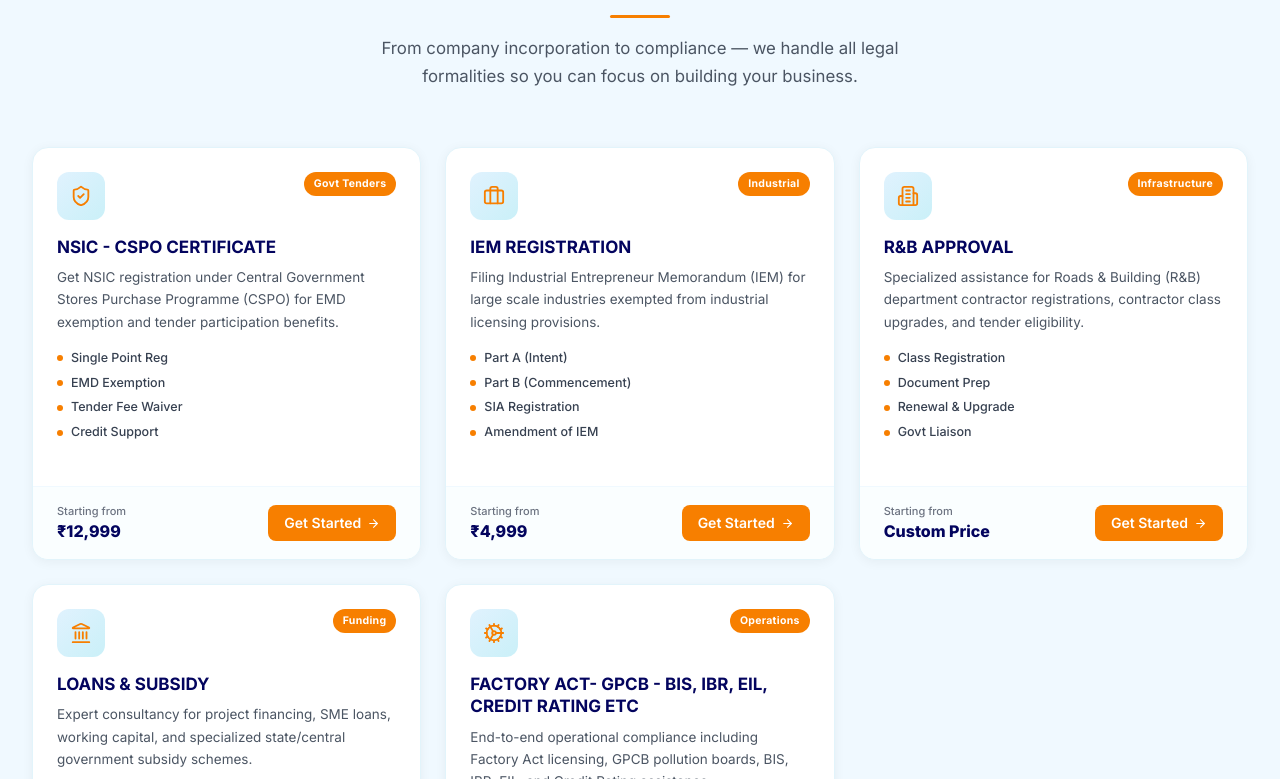
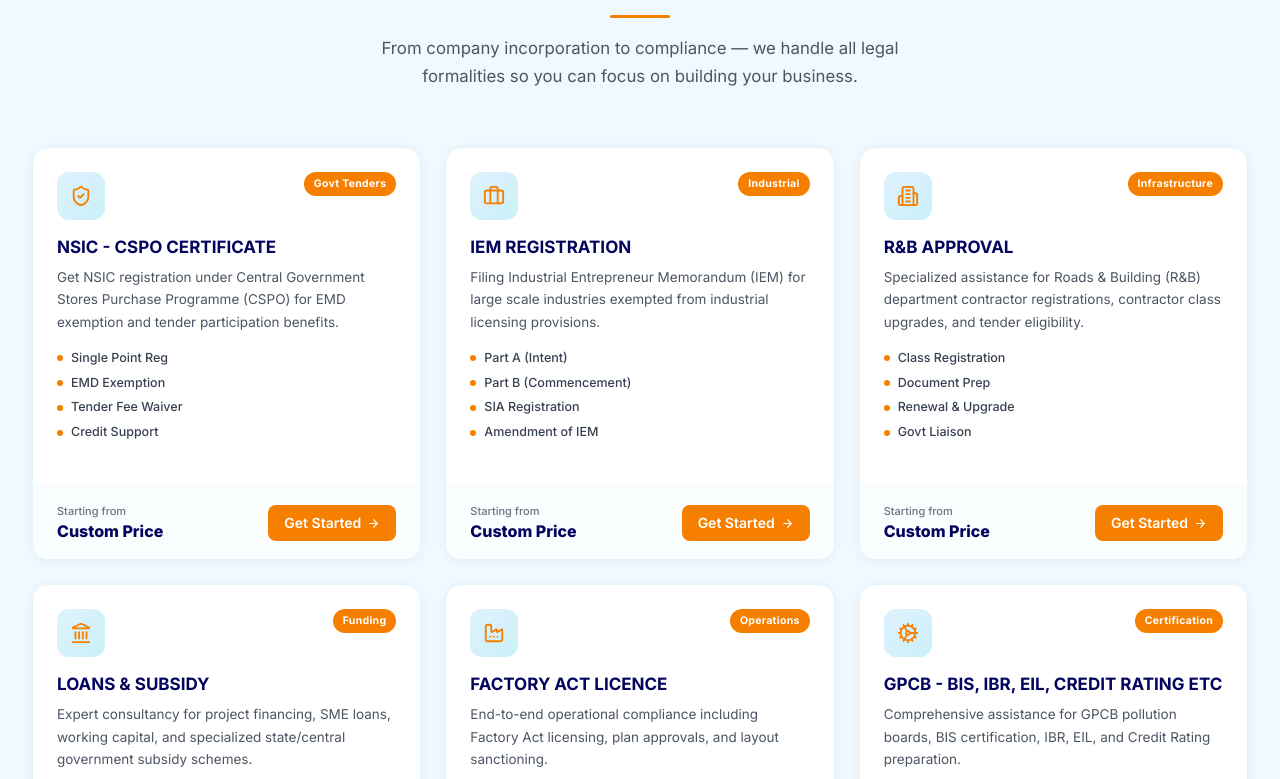
Before and after one commit to Param2725/tatva-design2, a React (Vite) app: page / in a window 1280 px wide. Shown: the part 2021-2800 px from the top of the page. Built offline with nearby package versions, Linux system fonts and the light colour scheme.

Commit message:
feat: Add Header, Footer, Hero, Services, WhyChooseUs, Contact components and About Us page.

```diff
--- a/src/app/components/Contact.tsx
+++ b/src/app/components/Contact.tsx
@@ -2,15 +2,18 @@
 import { Send, Phone, Mail, MapPin, Clock, CheckCircle } from "lucide-react";
 
 const services = [
-  "Company Registration (Pvt. Ltd.)",
-  "LLP Registration",
-  "One Person Company (OPC)",
-  "Partnership Firm",
-  "ISO Certification",
+  "Company Registration",
+  "Startup India Registration",
+  "MSME / Udyam Registration",
   "Trademark Registration",
-  "MSME / Udyam Registration",
-  "Startup India Registration",
-  "Annual Compliance",
+  "GeM Registration",
+  "ISO / CE / GMP Certification",
+  "NSIC - CSPO Certificate",
+  "IEM Registration",
+  "R&B Approval",
+  "Loans & Subsidy",
+  "Factory Act Licence",
+  "GPCB / BIS / IBR / EIL",
   "Other / Not Sure",
 ];
 
@@ -68,7 +71,7 @@
     {
       icon: Clock,
       label: "Working Hours",
-      value: "Mon – Sat: 9 AM – 7 PM",
+      value: "Mon – Sat: 9:00 AM – 6:30 PM",
       href: "#",
     },
   ];
@@ -258,7 +261,7 @@
                         required
                         value={form.name}
                         onChange={handleChange}
-                        placeholder="Rajesh Kumar"
+                        placeholder="Enter Your Full Name"
                         className="w-full px-4 py-3 rounded-xl outline-none transition-all duration-200"
                         style={{
                           background: "#f8fafc",
@@ -294,7 +297,7 @@
                         required
                         value={form.phone}
                         onChange={handleChange}
-                        placeholder="+91 98765 43210"
+                        placeholder="Enter Your Phone Number"
                         className="w-full px-4 py-3 rounded-xl outline-none transition-all duration-200"
                         style={{
                           background: "#f8fafc",
@@ -331,7 +334,7 @@
                       required
                       value={form.email}
                       onChange={handleChange}
-                      placeholder="you@company.com"
+                      placeholder="Enter Your Email Address"
                       className="w-full px-4 py-3 rounded-xl outline-none transition-all duration-200"
                       style={{
                         background: "#f8fafc",
--- a/src/app/components/Footer.tsx
+++ b/src/app/components/Footer.tsx
@@ -3,11 +3,17 @@
 
 const services = [
   { name: "Company Registration", href: "/services/company-registration" },
-  { name: "LLP Registration", href: "/services/llp-registration" },
-  { name: "ISO Certification", href: "/services/iso-certification" },
+  { name: "Startup India", href: "/services/startup-india-registration" },
+  { name: "MSME / Udyam Registration", href: "/services/msme-registration" },
   { name: "Trademark Registration", href: "/services/trademark-registration" },
-  { name: "MSME Registration", href: "/services/msme-registration" },
-  { name: "Startup India", href: "/services/startup-india-registration" },
+  { name: "GeM Registration", href: "/services/gem-registration" },
+  { name: "ISO / CE / GMP Certification", href: "#contact" },
+  { name: "NSIC - CSPO Certificate", href: "#contact" },
+  { name: "IEM Registration", href: "#contact" },
+  { name: "R&B Approval", href: "#contact" },
+  { name: "Loans & Subsidy", href: "#contact" },
+  { name: "Factory Act Licence", href: "#contact" },
+  { name: "GPCB / BIS / IBR / EIL", href: "#contact" },
 ];
 
 const quickLinks = [
@@ -19,14 +25,6 @@
   { label: "Contact Us", href: "#contact" },
 ];
 
-const compliance = [
-  "Annual Compliance",
-  "Income Tax Filing",
-  "ROC Filing",
-  "Director KYC",
-  "MCA Annual Return",
-  "Audit & Accounts",
-];
 
 export function Footer() {
   const navigate = useNavigate();
@@ -251,42 +249,8 @@
               ))}
             </ul>
           </div>
-
-          {/* Compliance */}
+          {/* CTA in Footer */}
           <div>
-            <h4
-              style={{
-                color: "white",
-                fontSize: "13px",
-                fontWeight: 700,
-                letterSpacing: "0.5px",
-                marginBottom: "16px",
-              }}
-            >
-              COMPLIANCE
-            </h4>
-            <ul className="space-y-2.5 mb-6">
-              {compliance.map((item) => (
-                <li key={item}>
-                  <button
-                    onClick={() => handleNavClick("#contact")}
-                    className="flex items-center gap-1.5 transition-all duration-200"
-                    style={{ color: "rgba(255,255,255,0.6)", fontSize: "13.5px", background: "none", border: "none", cursor: "pointer", padding: 0, textAlign: "left" }}
-                    onMouseEnter={(e) => {
-                      (e.currentTarget as HTMLElement).style.color = "#48cae4";
-                    }}
-                    onMouseLeave={(e) => {
-                      (e.currentTarget as HTMLElement).style.color = "rgba(255,255,255,0.6)";
-                    }}
-                  >
-                    <ArrowRight size={11} />
-                    {item}
-                  </button>
-                </li>
-              ))}
-            </ul>
-
-            {/* CTA in Footer */}
             <div
               className="rounded-xl p-4"
               style={{
--- a/src/app/components/Header.tsx
+++ b/src/app/components/Header.tsx
@@ -17,7 +17,7 @@
 
   const navLinks = [
     { label: "Home", href: "#home" },
-    { label: "About", href: "/about-us" },
+    { label: "About Us", href: "/about-us" },
     { label: "Services", href: "#services" },
     { label: "Process", href: "#process" },
     { label: "Contact", href: "#contact" },
--- a/src/app/components/Hero.tsx
+++ b/src/app/components/Hero.tsx
@@ -81,7 +81,7 @@
               >
                 Business Registration
               </span>{" "}
-              for Startups
+              for Startups & Industries.
             </h1>
 
             <p
--- a/src/app/components/Services.tsx
+++ b/src/app/components/Services.tsx
@@ -27,7 +27,7 @@
     description: "Register your Private Limited, LLP, OPC, or Public Limited company with MCA. Includes DIN, DSC, name approval, MOA/AOA, and Incorporation.",
     features: ["Private Limited", "LLP Registration", "One Person Company", "Partnership"],
     timeline: "5–7 Working Days",
-    starting: "₹4,999",
+    starting: "Custom Price",
     href: "/services/company-registration"
   },
   {
@@ -39,7 +39,7 @@
     description: "Navigate DPIIT recognition to get tax exemptions, easier compliance, fast-tracking of patent applications, and funding support.",
     features: ["DPIIT Recognition", "Tax Exemption (80IAC)", "Angel Tax Exemption", "Patent Rebates"],
     timeline: "3–5 Working Days",
-    starting: "₹3,999",
+    starting: "Custom Price",
     href: "/services/startup-india-registration"
   },
   {
@@ -51,7 +51,7 @@
     description: "Register under Udyam (MSME) to unlock government subsidies, priority sector lending, tax concessions, and prompt payment protection.",
     features: ["Udyam Certificate", "NIC Code Selection", "Subsidy Eligibility", "Priority Lending"],
     timeline: "1–2 Working Days",
-    starting: "₹999",
+    starting: "Custom Price",
     href: "/services/msme-registration"
   },
   {
@@ -63,7 +63,7 @@
     description: "Safeguard your brand name, logo, and intellectual identity with a registered trademark. Prevent misuse and stand out in the market.",
     features: ["TM Application", "Logo Protection", "Objection Handling", "Brand Advisory"],
     timeline: "18–24 Months",
-    starting: "₹6,999",
+    starting: "Custom Price",
     href: "/services/trademark-registration"
   },
   {
@@ -75,7 +75,7 @@
     description: "Register as a seller on the Government e-Marketplace (GeM) to participate in direct government procurement and national tenders.",
     features: ["Seller Registration", "Vendor Assessment", "Catalogue Management", "Tender Bidding"],
     timeline: "2–4 Working Days",
-    starting: "₹1,999",
+    starting: "Custom Price",
     href: "/services/gem-registration"
   },
   // SET 2
@@ -88,7 +88,7 @@
     description: "Achieve globally recognized certifications like ISO 9001, CE Mark, and GMP to enhance business credibility, quality control, and tender eligibility.",
     features: ["ISO 9001:2015", "CE Marking", "GMP Certification", "Quality Audits"],
     timeline: "7–15 Working Days",
-    starting: "₹8,999",
+    starting: "Custom Price",
     href: "#contact"
   },
   {
@@ -100,7 +100,7 @@
     description: "Get NSIC registration under Central Government Stores Purchase Programme (CSPO) for EMD exemption and tender participation benefits.",
     features: ["Single Point Reg", "EMD Exemption", "Tender Fee Waiver", "Credit Support"],
     timeline: "15–20 Working Days",
-    starting: "₹12,999",
+    starting: "Custom Price",
     href: "#contact"
   },
   {
@@ -112,7 +112,7 @@
     description: "Filing Industrial Entrepreneur Memorandum (IEM) for large scale industries exempted from industrial licensing provisions.",
     features: ["Part A (Intent)", "Part B (Commencement)", "SIA Registration", "Amendment of IEM"],
     timeline: "3–5 Working Days",
-    starting: "₹4,999",
+    starting: "Custom Price",
     href: "#contact"
   },
   {
@@ -140,13 +140,25 @@
     href: "#contact"
   },
   {
-    icon: Cog,
-    title: "FACTORY ACT- GPCB - BIS, IBR, EIL, CREDIT RATING ETC",
-    shortTitle: "Compliance",
+    icon: Factory,
+    title: "FACTORY ACT LICENCE",
+    shortTitle: "Factory Act",
     badge: "Operations",
     badgeColor: "#f77f00",
-    description: "End-to-end operational compliance including Factory Act licensing, GPCB pollution boards, BIS, IBR, EIL, and Credit Rating assistance.",
-    features: ["Factory License", "GPCB CTE/CCA", "BIS Certification", "Credit Rating Prep"],
+    description: "End-to-end operational compliance including Factory Act licensing, plan approvals, and layout sanctioning.",
+    features: ["Factory License", "Plan Approval", "License Renewal", "Compliance Support"],
+    timeline: "Variable",
+    starting: "Custom Price",
+    href: "#contact"
+  },
+  {
+    icon: Cog,
+    title: "GPCB - BIS, IBR, EIL, CREDIT RATING ETC",
+    shortTitle: "GPCB / BIS",
+    badge: "Certification",
+    badgeColor: "#f77f00",
+    description: "Comprehensive assistance for GPCB pollution boards, BIS certification, IBR, EIL, and Credit Rating preparation.",
+    features: ["GPCB CTE/CCA", "BIS Certification", "IBR & EIL", "Credit Rating Prep"],
     timeline: "Variable",
     starting: "Custom Price",
     href: "#contact"
@@ -408,6 +420,21 @@
             <ChevronRight size={24} />
           </button>
         </div>
+
+        {/* Contact Note */}
+        <div className="mt-12 text-center">
+          <p style={{ color: "rgba(3,4,94,0.7)", fontSize: "14.5px", fontWeight: 500 }}>
+            Didn't find the service you're looking for?{" "}
+            <a
+              href="#contact"
+              className="transition-colors duration-200 hover:underline"
+              style={{ color: "#f77f00", fontWeight: 700, textDecoration: "none" }}
+            >
+              Contact Us
+            </a>
+            {" "}for a custom solution.
+          </p>
+        </div>
       </div>
     </section>
   );
--- a/src/app/components/WhyChooseUs.tsx
+++ b/src/app/components/WhyChooseUs.tsx
@@ -90,7 +90,7 @@
               lineHeight: 1.2,
             }}
           >
-            Why <span style={{ color: "#f77f00" }}>5,000+</span> Founders Trust Us
+            Why <span style={{ color: "#f77f00" }}>500+</span> Founders Trust Us
           </h2>
           <div style={{ width: "60px", height: "3px", background: "#f77f00", borderRadius: "2px", margin: "0 auto 16px" }} />
           <p
--- a/src/app/pages/AboutUs.tsx
+++ b/src/app/pages/AboutUs.tsx
@@ -39,7 +39,8 @@
                 />
                 <div className="max-w-7xl mx-auto px-4 sm:px-6 lg:px-8 relative z-10 text-center">
                     <h1 className="text-3xl md:text-4xl lg:text-5xl xl:text-5xl font-bold mb-4 leading-tight">
-                        About Tatva Consultancy
+                        About<br />
+                        <span style={{ color: "rgba(255,255,255,0.9)" }}>Tatva Consultancy Services</span>
                     </h1>
                     <p className="text-lg md:text-xl max-w-2xl mx-auto" style={{ color: "rgba(255,255,255,0.8)" }}>
                         Simplifying business registrations and certifications across India since 2022.
@@ -96,7 +97,7 @@
                             <div className="flex flex-wrap gap-4 mt-6">
                                 {[
                                     { icon: ShieldCheck, title: "MCA Authorized", desc: "Registered with Ministry of Corporate Affairs" },
-                                    { icon: TrendingUp, title: "5,000+ Businesses", desc: "Successfully registered across India" },
+                                    { icon: TrendingUp, title: "500+ Businesses", desc: "Successfully registered across India" },
                                 ].map((h) => (
                                     <div
                                         key={h.title}
@@ -133,16 +134,16 @@
 
                             <div className="space-y-4 text-gray-600 text-base leading-relaxed text-justify">
                                 <p>
-                                    Established in the year <strong style={{ color: "#03045e" }}>2022 in Ahmedabad (Gujarat, India)</strong>, we, <strong style={{ color: "#03045e" }}>"Tatva Registration & Certification Services Pvt. Ltd."</strong>, are engaged in providing a wide range of compliance and certification services.
+                                    Established in <strong style={{ color: "#03045e" }}>2022 in Ahmedabad</strong>, <strong style={{ color: "#03045e" }}>Tatva Registration & Certification Services Pvt. Ltd.</strong> is a leading <strong style={{ color: "#03045e" }}>business compliance consultancy</strong> delivering end-to-end regulatory solutions across India.
                                 </p>
                                 <p>
-                                    Our offerings include <strong style={{ color: "#0077b6" }}>MSME Certification, ISO Certification, Trademark Registration, Company Registration, Startup India Registration, GeM Registration</strong>, and many more. We have a team of trained and skilled professionals with deep expertise in their respective domains.
+                                    We exclusively provide <strong style={{ color: "#0077b6" }}>Company Registration, Startup India, MSME (Udyam), Trademark & Logo, GeM, ISO/CE/GMP, NSIC-CSPO, IEM, R&B Approvals, Project Loans, Factory Act Licence, and GPCB/BIS/IBR Certification</strong>. We navigate complex frameworks so you stay 100% compliant.
                                 </p>
                                 <p>
-                                    We specialize in compliance and government certification services and also conduct <strong style={{ color: "#03045e" }}>seminars in industrial areas</strong> to raise awareness about corporate governance and government benefits available to MSMEs.
+                                    Beyond compliance, we conduct <strong style={{ color: "#03045e" }}>industrial seminars</strong> to educate SMEs on corporate governance, intellectual property, and government subsidies.
                                 </p>
                                 <p>
-                                    Under the management of <strong style={{ color: "#03045e" }}>"Bharat Prajapati"</strong>, we are able to attain complete satisfaction of our clients. His rich industry experience and knowledge have helped us achieve a reputed name in the industry.
+                                    Led by <strong style={{ color: "#03045e" }}>Founder Bharat Prajapati</strong>, our expert team ensures reliable, affordable support for startups and established enterprises alike.
                                 </p>
                             </div>
                         </div>
@@ -292,7 +293,7 @@
                                     </div>
                                     <div>
                                         <p className="text-sm font-bold mb-1" style={{ color: "#03045e" }}>Working Hours</p>
-                                        <p className="text-gray-600 text-sm">Mon – Sat: 9:00 AM – 7:00 PM</p>
+                                        <p className="text-gray-600 text-sm">Mon – Sat: 9:00 AM – 6:30 PM</p>
                                     </div>
                                 </div>
                             </div>
```
